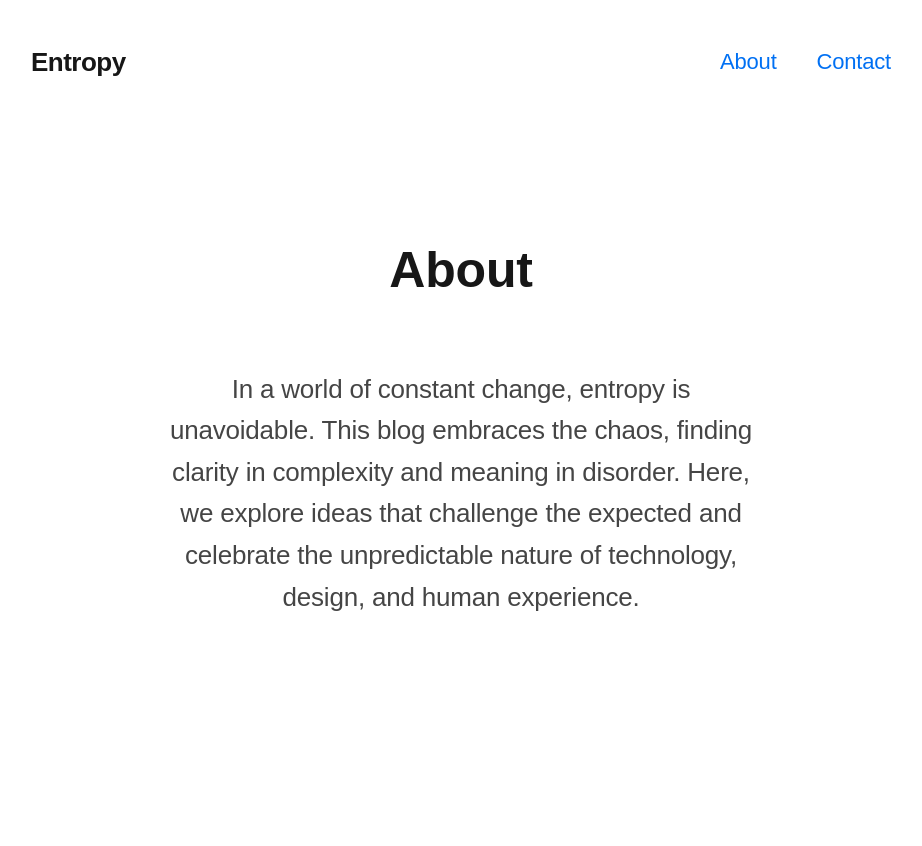
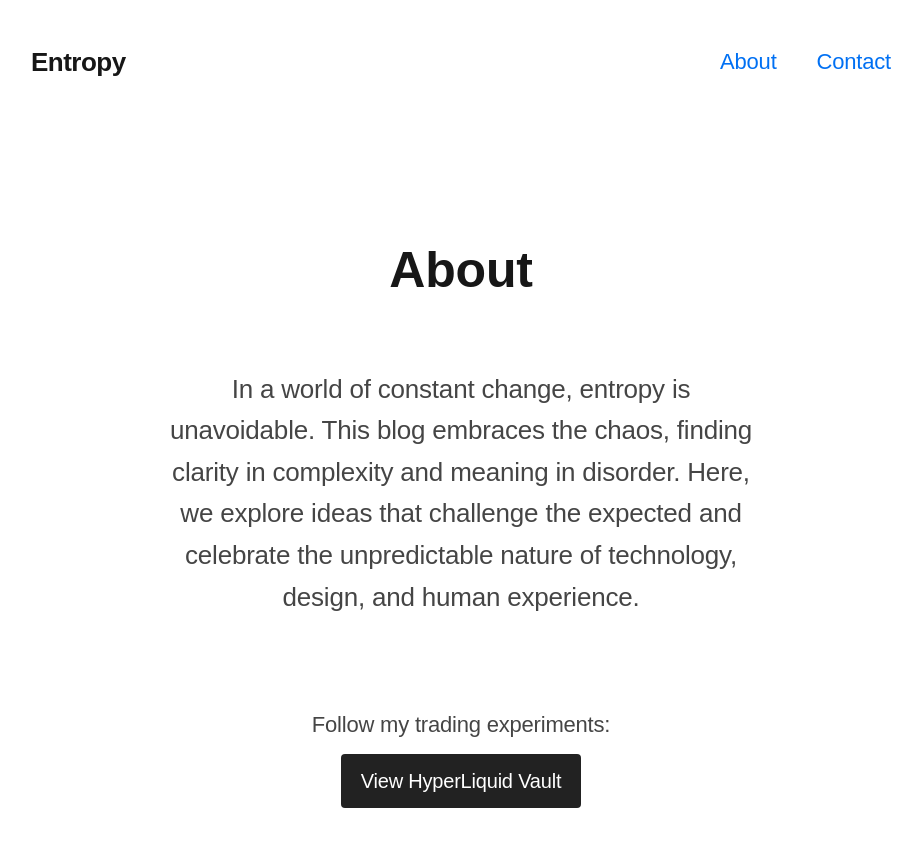
Before and after one commit to fightingentropy/entropy, a Next.js app: page /about in a window 1280 px wide. Shown: the top 846 px of the page, without its empty margins (179-1101 px from the left). Before the commit the page ends 800 px from the top, so only its background shows below. Built offline with nearby package versions, Linux system fonts and the light colour scheme.

Commit message:
Add trading experiments section to About page with link to HyperLiquid Vault

```diff
--- a/src/app/about/page.tsx
+++ b/src/app/about/page.tsx
@@ -14,6 +14,26 @@ export default function AboutPage() {
       <p style={{ fontSize: '1.3rem', opacity: 0.8, textAlign: 'center', maxWidth: 600, lineHeight: 1.6 }}>
         In a world of constant change, entropy is unavoidable. This blog embraces the chaos, finding clarity in complexity and meaning in disorder. Here, we explore ideas that challenge the expected and celebrate the unpredictable nature of technology, design, and human experience.
       </p>
+      <div style={{ marginTop: '2rem', textAlign: 'center' }}>
+        <p style={{ fontSize: '1.1rem', opacity: 0.8, marginBottom: '0.5rem' }}>Follow my trading experiments:</p>
+        <a
+          href="https://app.hyperliquid.xyz/vaults/0x3bba58870898540593bf0e15ff456a84f9482457"
+          target="_blank"
+          rel="noopener noreferrer"
+          style={{
+            display: 'inline-block',
+            padding: '0.5rem 1rem',
+            background: '#222',
+            color: '#fff',
+            borderRadius: '4px',
+            textDecoration: 'none',
+            fontWeight: 500,
+            transition: 'all 0.2s ease'
+          }}
+        >
+          View HyperLiquid Vault
+        </a>
+      </div>
     </main>
   );
 }
```
